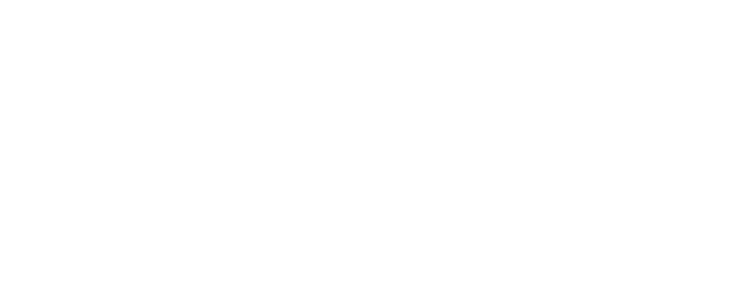
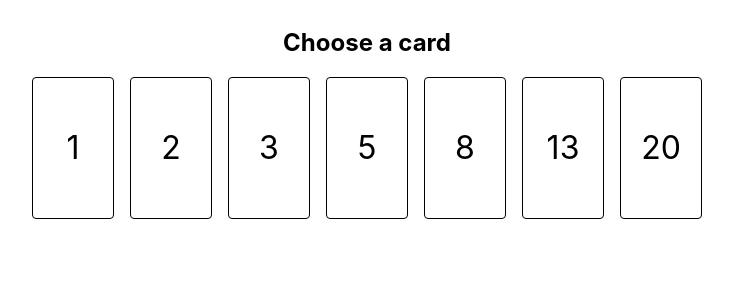
Before and after one commit to strangebreww/scrum-poker, a React (Vite) app: page / in a window 1280 px wide. Shown: the top 300 px of the page, without its empty margins (273-1006 px from the left). Built offline with nearby package versions, Linux system fonts and the light colour scheme.

Commit message:
Add card selector

```diff
--- a/index.html
+++ b/index.html
@@ -4,7 +4,7 @@
         <meta charset="UTF-8" />
         <link rel="icon" type="image/svg+xml" href="/src/favicon.svg" />
         <meta name="viewport" content="width=device-width, initial-scale=1.0" />
-		<title>Vite App</title>
+        <title>Scrum poker</title>
     </head>
     <body>
         <div id="root"></div>
--- a/src/App.css
+++ b/src/App.css
@@ -1,5 +1,27 @@
 .App {
+    padding: 8px;
     text-align: center;
+}
+
+.card {
+    border: 1px solid #000;
+    border-radius: 4px;
+    cursor: pointer;
+    font-size: 2rem;
+    height: 140px;
+    line-height: 140px;
+    text-align: center;
+    width: 80px;
+}
+
+.card-selector {
+    align-items: center;
+    display: flex;
+    justify-content: center;
+}
+
+.card-selector > div:not(:last-child) {
+    margin-right: 16px;
 }
 
 button {
--- a/src/App.jsx
+++ b/src/App.jsx
@@ -1,7 +1,12 @@
 import "./App.css";
+import CardSelector from './CardSelector';
 
 function App() {
-    return <div className="App" />;
+    return (
+        <main className="App">
+            <CardSelector />
+        </main>
+    );
 }
 
 export default App;
--- /dev/null
+++ b/src/Card.jsx
@@ -0,0 +1,5 @@
+function Card(props) {
+    return <div class="card">{props.value}</div>;
+}
+
+export default Card;
--- /dev/null
+++ b/src/CardSelector.jsx
@@ -0,0 +1,18 @@
+import Card from './Card';
+
+function CardSelector() {
+    const cards = [1, 2, 3, 5, 8, 13, 20];
+
+    return (
+        <>
+            <h2>Choose a card</h2>
+            <section className="card-selector">
+                {cards.map((c) => (
+                    <Card value={c} />
+                ))}
+            </section>
+        </>
+    );
+}
+
+export default CardSelector;
```
Lines whose indentation alone changed are shown as unchanged.
